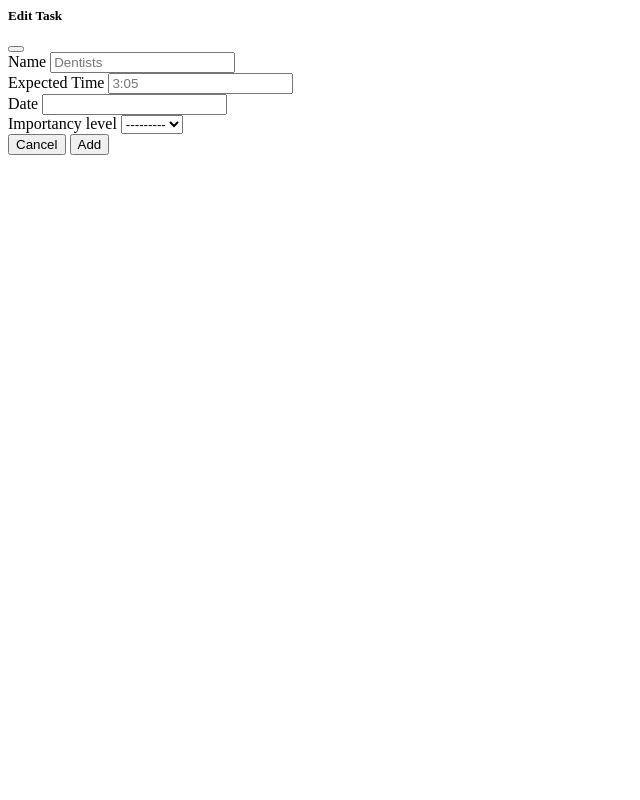
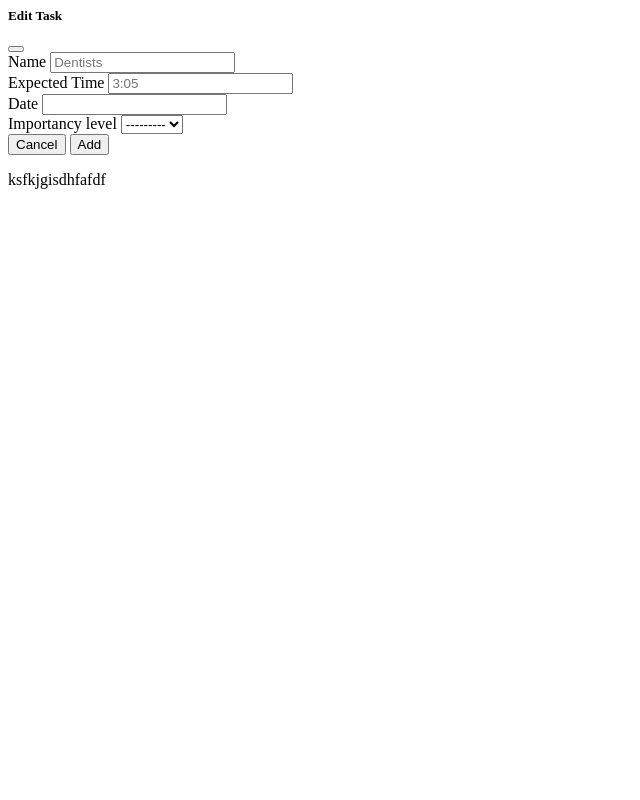
Before and after one commit to KirilVoigtlaender/Scheduler, a Django app: page /task/add in a window 1280 px wide. Shown: the whole page, without its empty margins (0-640 px from the left). Run offline with Django 4.2, Linux system fonts and the light colour scheme; some libraries are stand-ins or nearby versions.

Commit message:
playing stupid for ping mei

```diff
--- a/scheduler/playground/templates/task_form.html
+++ b/scheduler/playground/templates/task_form.html
@@ -39,3 +39,4 @@
   </div>
 </form>
 {% endwith %}
+ksfkjgisdhfafdf
```
